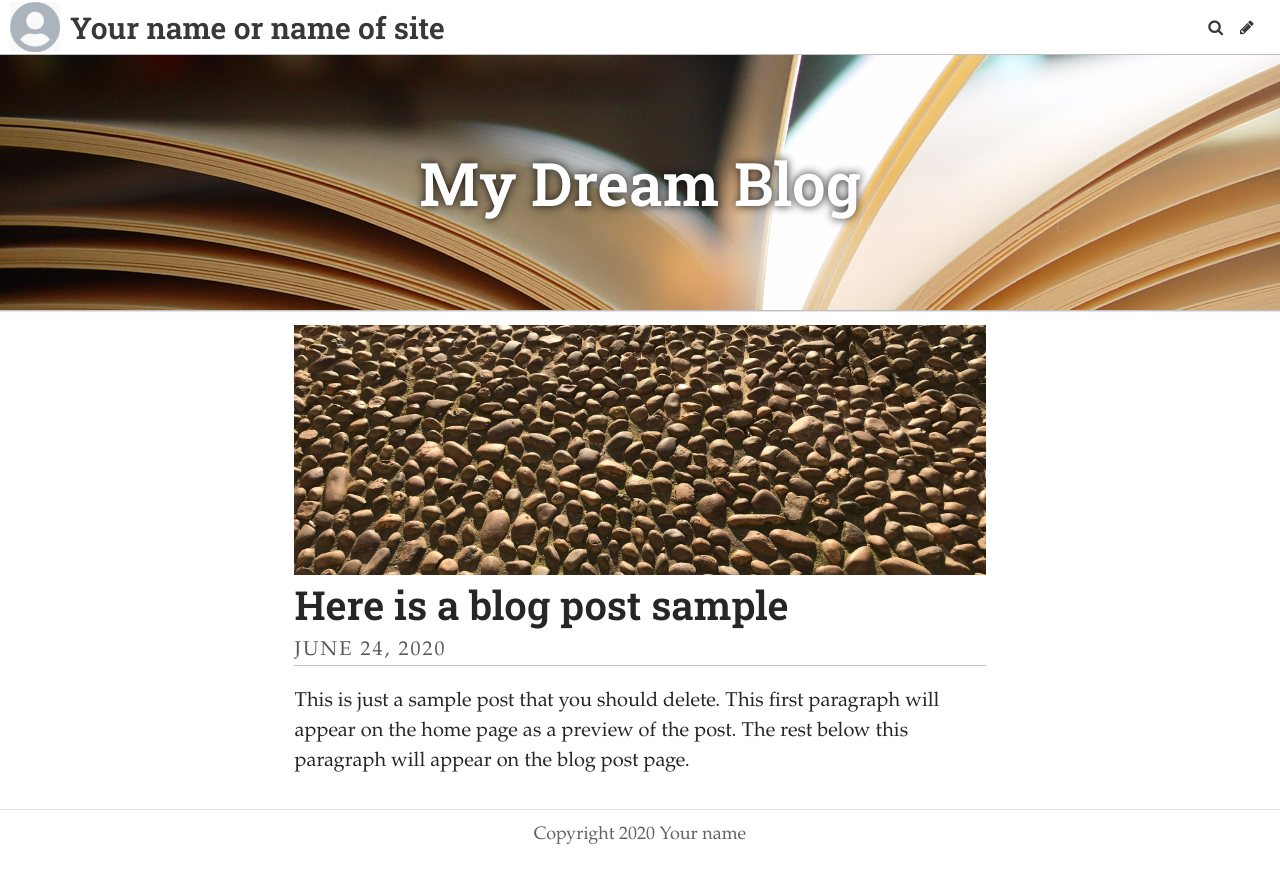
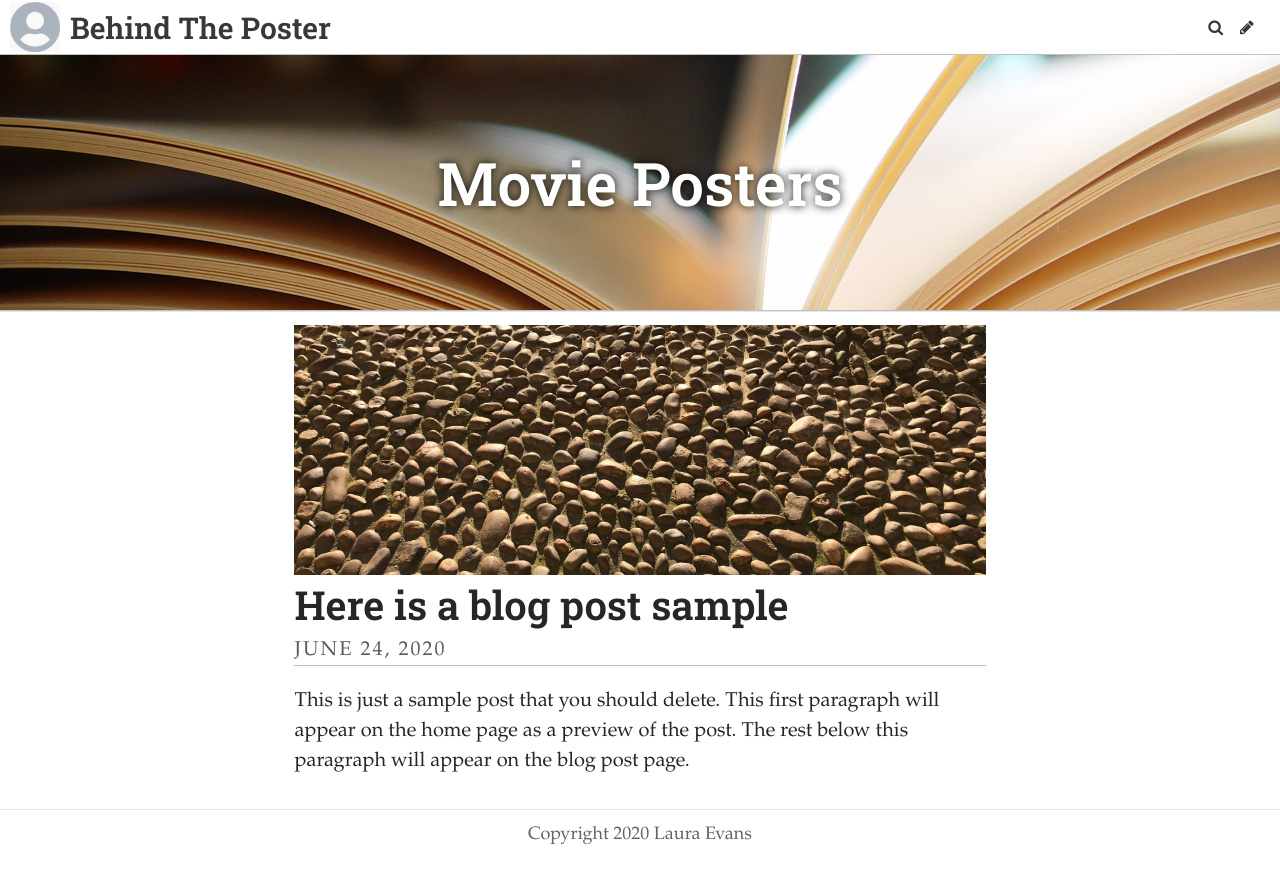
Before and after one commit to Laura-Evans/MoviePosters, a Jekyll site: the page built from index.html, in a window 1280 px wide. Shown: the top 883 px of the page. Built offline with Jekyll 4.4.1, drawn with Linux system fonts in a browser that asks for light colours; some web fonts are replaced; the list of posts is cut into pages by our own code.

Commit message:
Update Settings “general”

```diff
--- a/_data/settings.yml
+++ b/_data/settings.yml
@@ -1,11 +1,12 @@
-title: Your name or name of site
-description: A website with a blog
-header_text: My Dream Blog
-footer_text: Copyright 2020 Your name
+title: Behind The Poster
+description: A website dedicated to the typographical decisions on movie posters.
+header_text: Movie Posters
+footer_text: Copyright 2020 Laura Evans
 header_feature_image: ../uploads/pages.jpg
-bannerheight: "20vmax"
-gridlayout: false
+bannerheight: 20vmax
 logo: /uploads/logo.jpg
 favicon: /uploads/favicon.ico
+gridlayout: false
+fixednavbar: false
 upzoom: true
-fixednavbar: false
+items: []
```
